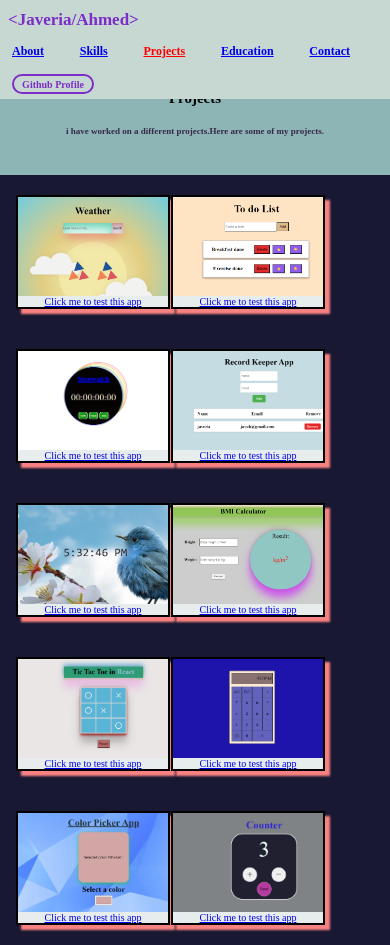
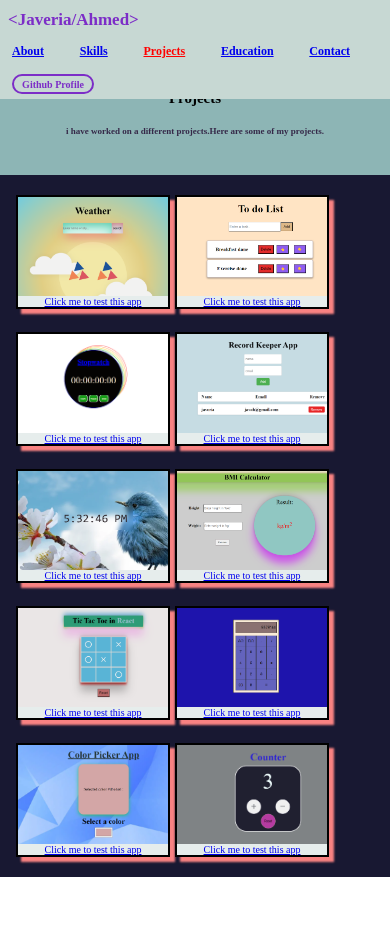
Before and after one commit to Javeria-Ahmed9/Portfolio, a React (Vite) app: page /projects in a window 390 px wide. After the commit the page ends 877 px from the top, so only its background shows below. Built offline with nearby package versions, Linux system fonts and the light colour scheme.

Commit message:
Margin changed

```diff
--- a/src/Projects.css
+++ b/src/Projects.css
@@ -69,6 +69,7 @@ a {
 @media (max-width:768px) {
     #maindivID {
         width: 100vw;
+        height: 95vh;
         padding-top: 75px;
     }
 
@@ -106,13 +107,12 @@ a {
         flex-direction: column;
         height: 110px;
         width: 150px;
-        margin-left: 1px;
+        margin-left: 5px;
         margin-right: 0px;
         background-color: rgb(230, 237, 236);
         border: 2px solid black;
         margin-top: 20px;
-        margin-bottom: 20px;
-
+        margin-bottom: 3px;
         box-shadow: 5px 5px 2px rgb(248, 130, 130);
     }
 
--- a/src/Skills.css
+++ b/src/Skills.css
@@ -161,7 +161,7 @@
     }
 
     #tyu {
-        padding-left: 16px;
+        padding-left: 14px;
     }
 
 
```
